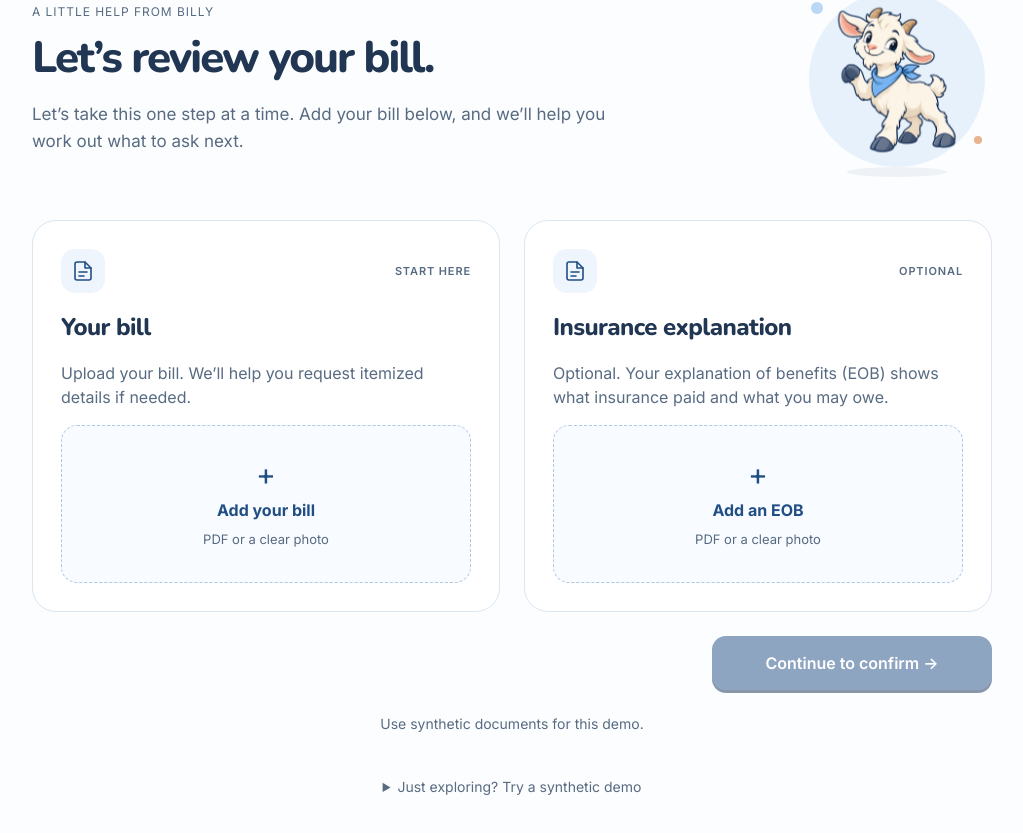
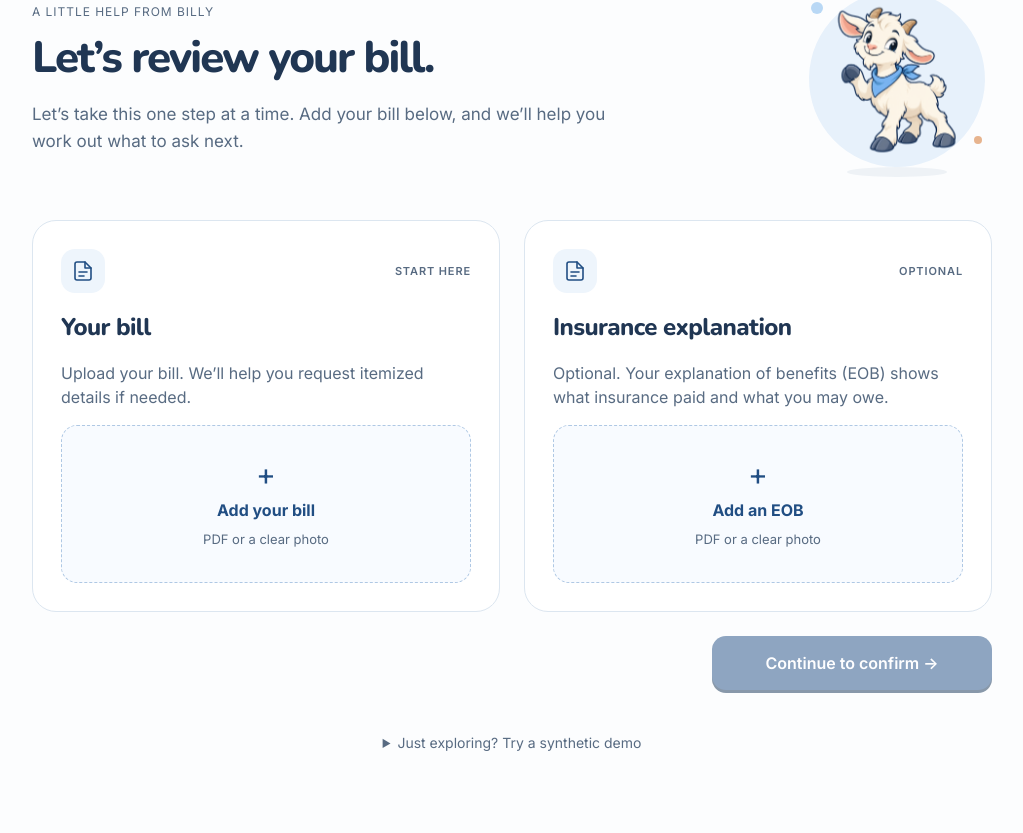
Before and after one commit to ArjunChavan2/MHACKS_2026, a Next.js app: page /review in a window 1280 px wide. Shown: the part 233-1066 px from the top of the page, without its empty margins (128-1151 px from the left). After the commit the page ends 1038 px from the top, so only its background shows below. Built offline with nearby package versions, Linux system fonts and the light colour scheme.

Commit message:
Remove synthetic-document instruction from upload screen

```diff
--- a/app/_components/BillAuditApp.tsx
+++ b/app/_components/BillAuditApp.tsx
@@ -537,9 +537,6 @@ function StartScreen(props: {
           {busy ? "Reading your document…" : "Continue to confirm →"}
         </button>
       </div>
-      <p className="text-center text-sm text-[var(--paper-muted)]">
-        Use synthetic documents for this demo.
-      </p>
       <details className="billless-demo">
         <summary>Just exploring? Try a synthetic demo</summary>
         <div className="billless-demo-actions">
```
